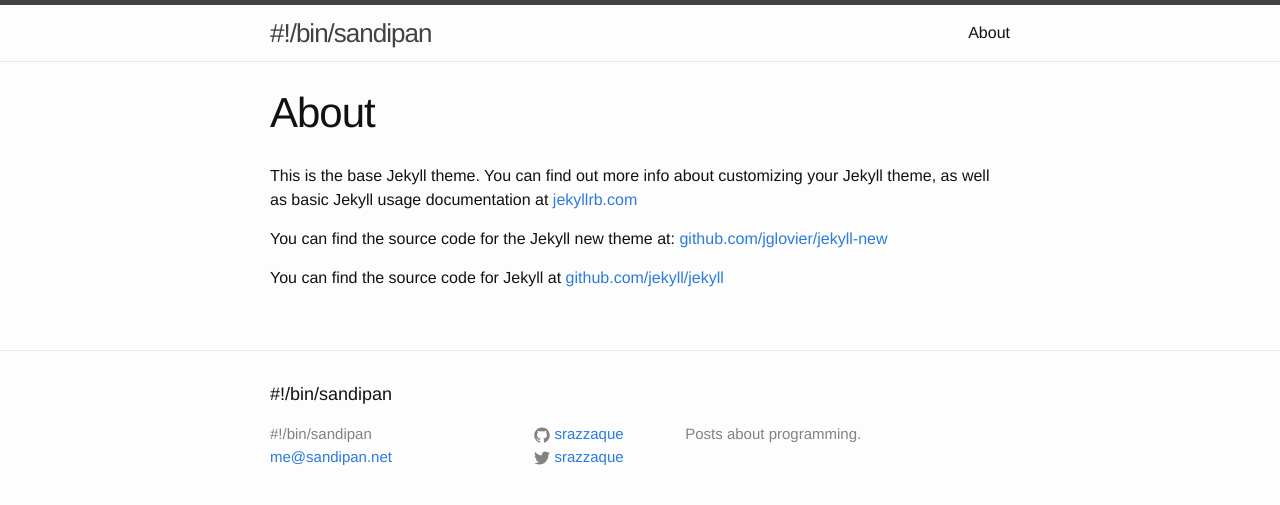
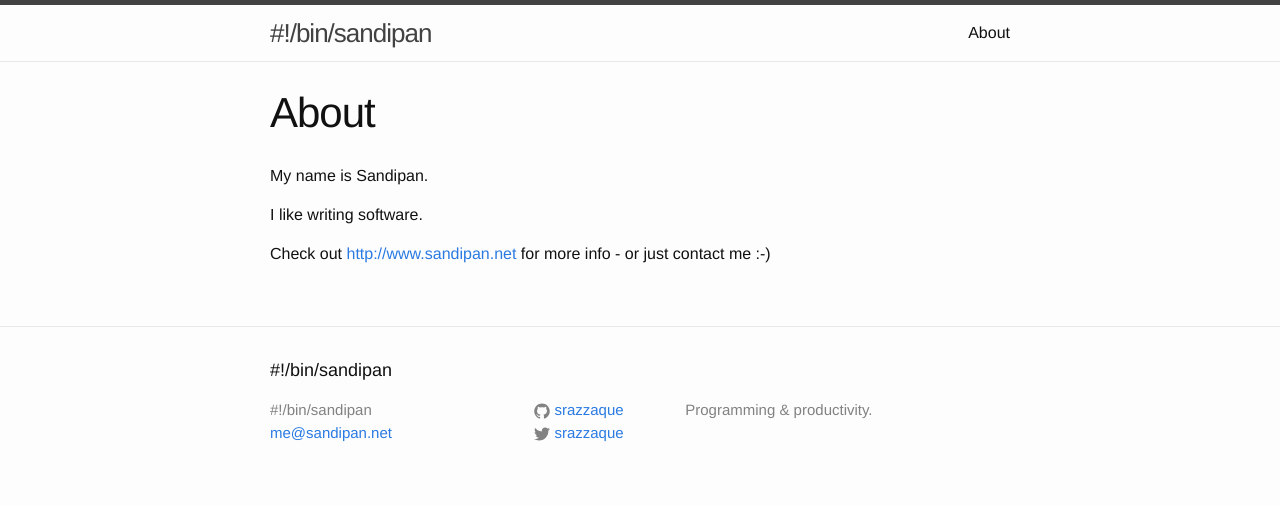
Before and after one commit to srazzaque/srazzaque.github.io, a Jekyll site: the page built from about.md, in a window 1280 px wide. Shown: the top 505 px of the page. Built offline with Jekyll 4.4.1, drawn with Linux system fonts in a browser that asks for light colours.

Commit message:
Update site meta-stuff

```diff
--- a/_config.yml
+++ b/_config.yml
@@ -2,7 +2,7 @@
 title: "#!/bin/sandipan"
 email: me@sandipan.net
 description: > # this means to ignore newlines until "baseurl:"
-  Posts about programming.
+  Programming & productivity.
 baseurl: "" # the subpath of your site, e.g. /blog/
 url: "http://blog.sandipan.net" # the base hostname & protocol for your site
 twitter_username: srazzaque
--- a/about.md
+++ b/about.md
@@ -4,8 +4,8 @@ title: About
 permalink: /about/
 ---
 
-This is the base Jekyll theme. You can find out more info about customizing your Jekyll theme, as well as basic Jekyll usage documentation at [jekyllrb.com](http://jekyllrb.com/)
+My name is Sandipan.
 
-You can find the source code for the Jekyll new theme at: [github.com/jglovier/jekyll-new](https://github.com/jglovier/jekyll-new)
+I like writing software.
 
-You can find the source code for Jekyll at [github.com/jekyll/jekyll](https://github.com/jekyll/jekyll)
+Check out [http://www.sandipan.net](http://www.sandipan.net) for more info - or just contact me :-)
```
